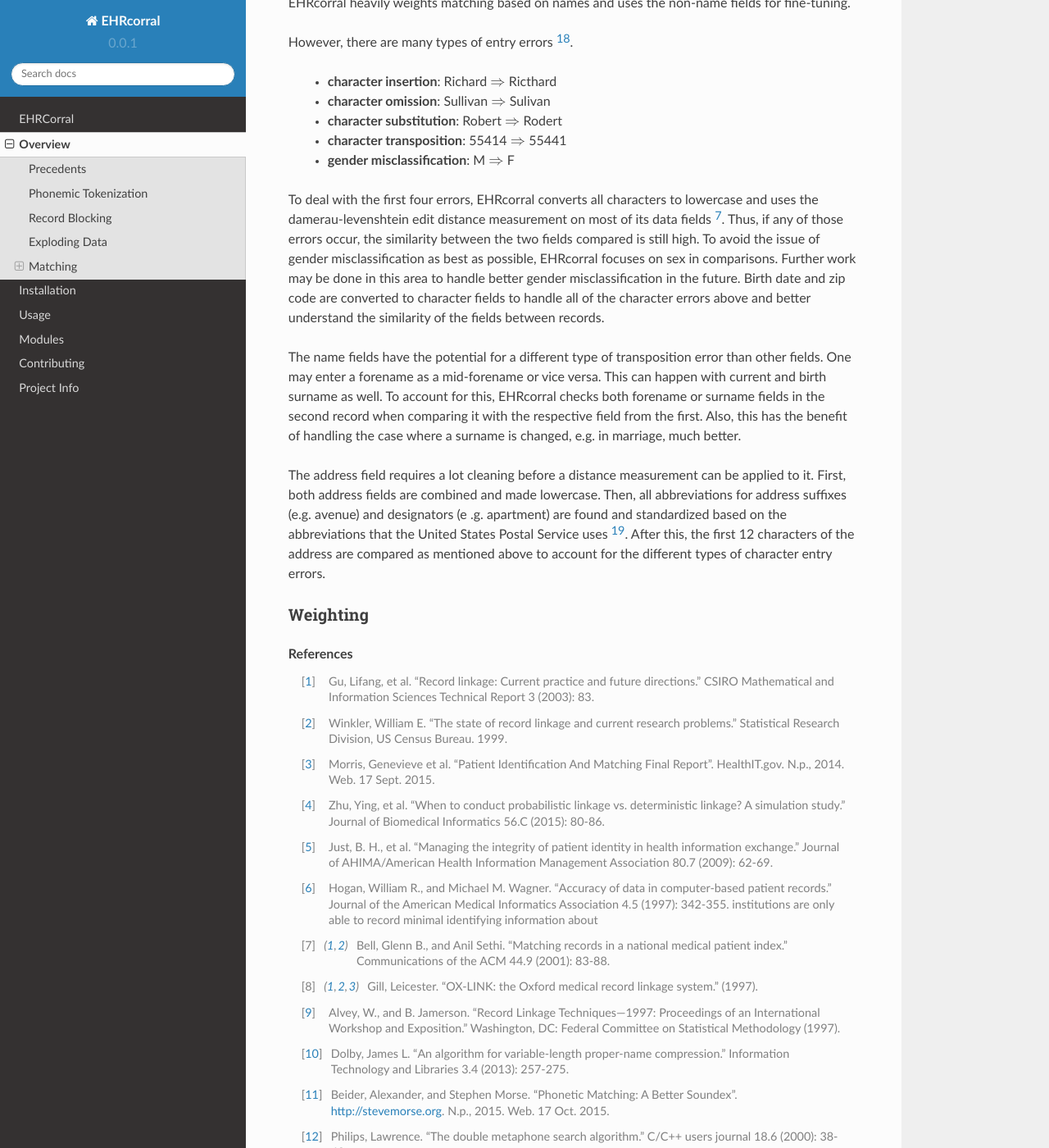
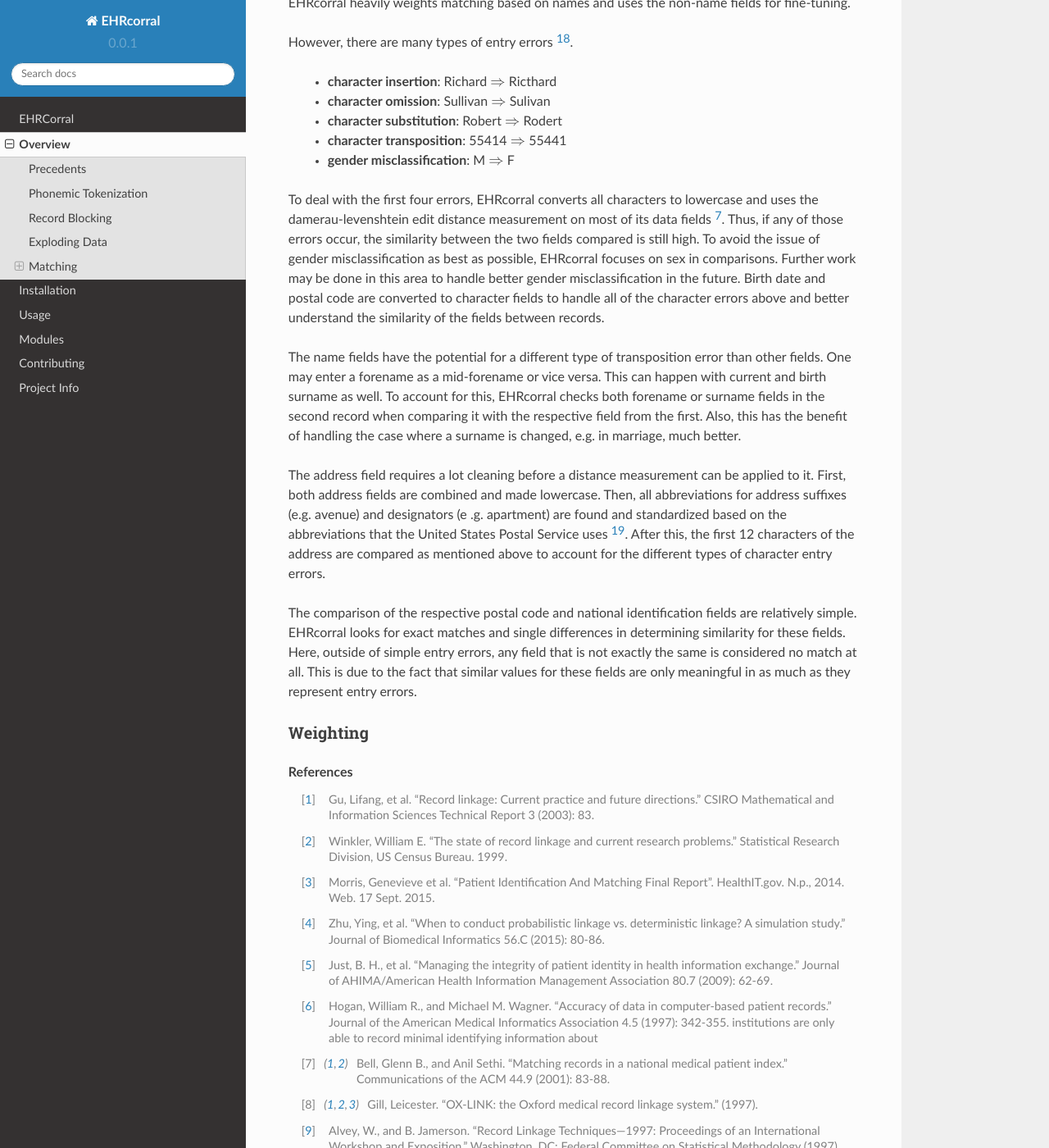
Before and after one commit to nsh87/ehrcorral, a Sphinx documentation site: the page built from docs/overview.rst, in a window 1280 px wide and 1400 px high, scrolled down 4122 px. Shown: the whole window at 82% size. Built offline with Sphinx 7.4.7 and the Read the Docs theme 2.0.0, drawn with Linux system fonts in a browser that asks for light colours; formulas are drawn with MathJax 3.

Commit message:
Add discussion of postal and id similarities

```diff
--- a/docs/overview.rst
+++ b/docs/overview.rst
@@ -224,7 +224,7 @@
 occur, the similarity between the two fields compared is still high. To avoid
 the issue of gender misclassification as best as possible, EHRcorral focuses
 on sex in comparisons. Further work may be done in this area to handle
-better gender misclassification in the future. Birth date and zip code are
+better gender misclassification in the future. Birth date and postal code are
 converted to character fields to handle all of the character errors above
 and better understand the similarity of the fields between records.
 
@@ -243,6 +243,15 @@
 United States Postal Service uses [#usps]_. After this, the first 12
 characters of the address are compared as mentioned above to account for the
 different types of character entry errors.
+
+The comparison of the respective postal code and national identification
+fields are relatively simple. EHRcorral looks for exact matches and single
+differences in determining similarity for these fields. Here, outside of
+simple entry errors, any field that is not exactly the same is considered no
+match at all. This is due to the fact that similar values for these fields
+are only meaningful in as much as they represent entry errors.
+
+
 
 Weighting
 ^^^^^^^^^
```
